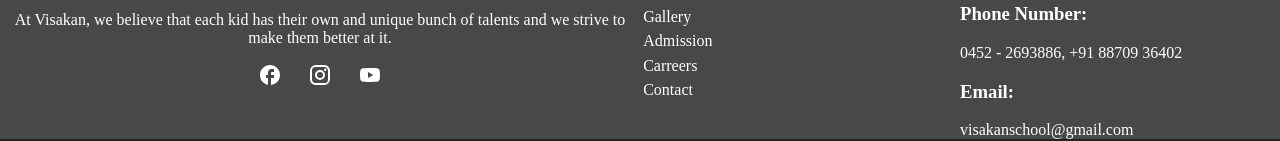
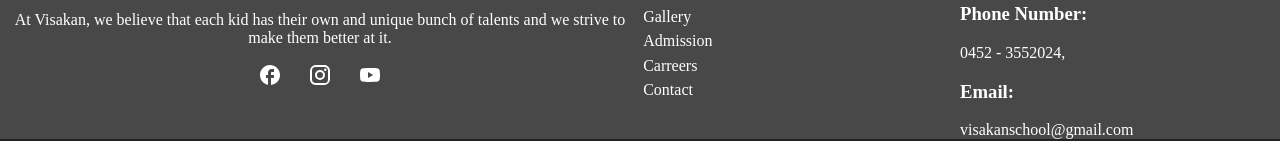
Before and after one commit to visakancbse/school-website, a React (Create React App) app: page / in a window 1280 px wide. Shown: the part 2712-2853 px from the top of the page. Built offline with nearby package versions, Linux system fonts and the light colour scheme.

Commit message:
Update ContactInfo.js

```diff
--- a/src/components/Contact/ContactInfo.js
+++ b/src/components/Contact/ContactInfo.js
@@ -13,13 +13,11 @@ function ContactInfo() {
         Visakan School, Alagusundaram Nagar, Bykkara, Madurai - 625004
       </a>
       <h3>Phone Number:</h3>
-      <a href="tel:0452-2693886" className="a-down">
-        0452 - 2693886
+      <a href="tel:0452-3552024" className="a-down">
+        0452 - 3552024
       </a>
       ,{" "}
-      <a href="tel:+918870936402" className="a-down">
-        +91 88709 36402
-      </a>
+
       <h3>Email:</h3>
       <a
         className="a-down"
```
